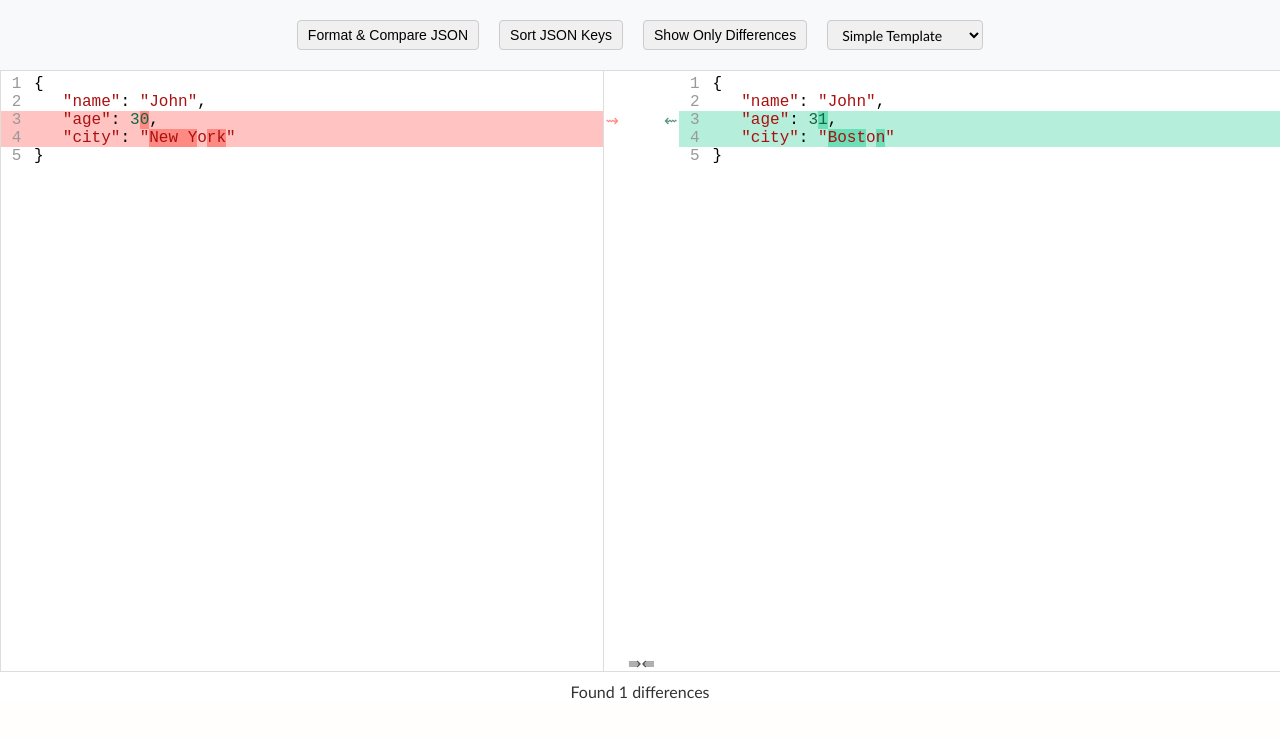
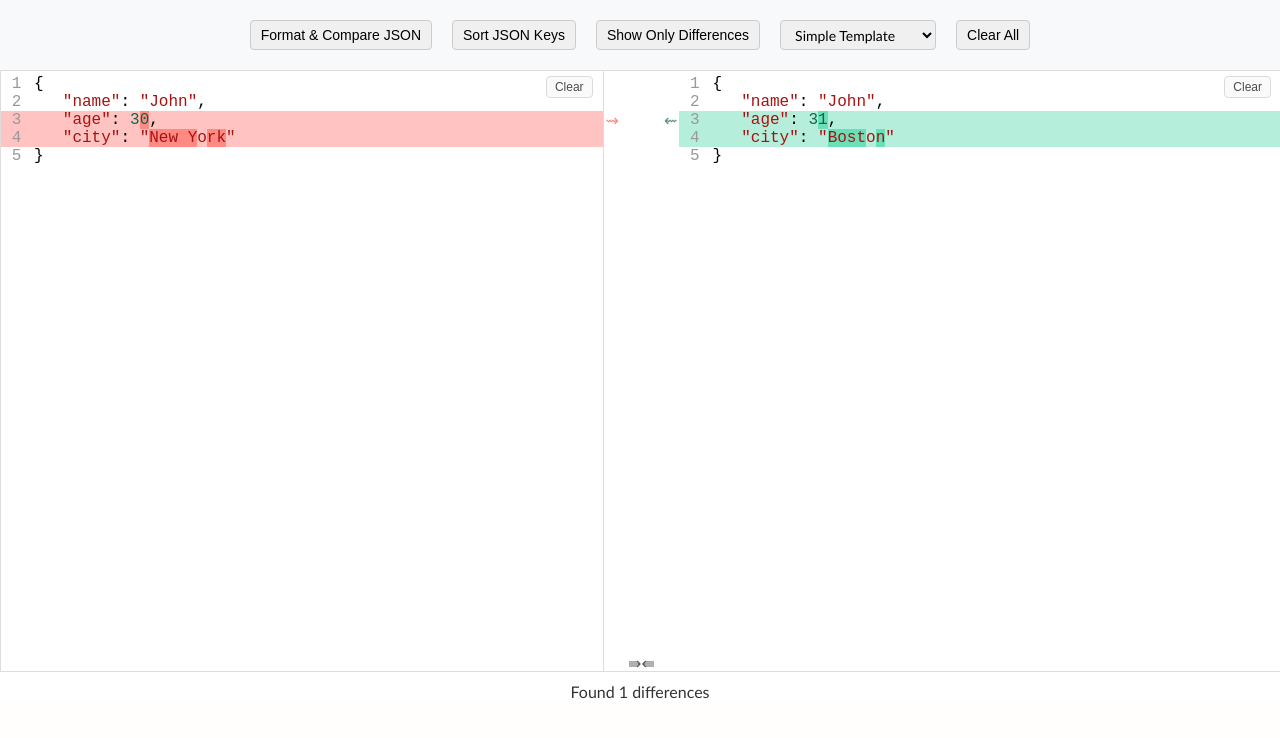
Before and after one commit to dipenparmar12/json_compair, a plain HTML site: page index.html in a window 1280 px wide. Drawn offline with Linux system fonts and the light colour scheme.

Commit message:
feat: Add Clear All and individual clear buttons for JSON editors to enhance user experience

```diff
--- a/index.html
+++ b/index.html
@@ -161,6 +161,34 @@
         .CodeMirror-merge-pane.show-diffs-only .CodeMirror-merge-l-chunk .CodeMirror-line:last-child {
             border-bottom: 1px solid #eee;
             padding-bottom: 5px;
+        }
+
+        /* Clear button styling */
+        .clear-btn {
+            position: absolute;
+            top: 5px;
+            z-index: 100;
+            background-color: #f8f9fa;
+            border: 1px solid #ccc;
+            border-radius: 4px;
+            padding: 3px 8px;
+            font-size: 12px;
+            cursor: pointer;
+            opacity: 0.7;
+            transition: opacity 0.2s;
+        }
+
+        .clear-btn:hover {
+            opacity: 1;
+            background-color: #e9ecef;
+        }
+
+        .clear-btn-left {
+            right: 10px;
+        }
+
+        .clear-btn-right {
+            right: 10px;
         }
     </style>
 </head>
@@ -442,12 +470,65 @@ controls.insertBefore(showDiffsBtn, scrollLockBtn.nextSibling);
             };
             controls.appendChild(templateSelect);
 
+            // Add Clear All button
+            const clearAllBtn = document.createElement('button');
+            clearAllBtn.className = 'toggle-button';
+            clearAllBtn.textContent = 'Clear All';
+            clearAllBtn.style.display = 'none'; // Initially hidden
+            clearAllBtn.onclick = () => {
+                leftEditor.setValue('');
+                rightEditor.setValue('');
+                updateDiffStatus(mv);
+            };
+            controls.appendChild(clearAllBtn);
+
+            // Add individual clear buttons to each pane
+            function addClearButton(editor, side) {
+                const wrapper = editor.getWrapperElement();
+                const clearBtn = document.createElement('button');
+                clearBtn.className = `clear-btn clear-btn-${side}`;
+                clearBtn.textContent = 'Clear';
+                clearBtn.style.display = 'none'; // Initially hidden
+                clearBtn.onclick = (e) => {
+                    e.stopPropagation();
+                    editor.setValue('');
+                    updateDiffStatus(mv);
+                };
+
+                // Insert the button inside the editor's wrapper
+                wrapper.parentNode.style.position = 'relative';
+                wrapper.parentNode.appendChild(clearBtn);
+
+                return clearBtn;
+            }
+
+            // Add clear buttons to both editors
+            const leftClearBtn = addClearButton(leftEditor, 'left');
+            const rightClearBtn = addClearButton(rightEditor, 'right');
+
+            // Function to update button visibility based on content
+            function updateClearButtonsVisibility() {
+                const leftContent = leftEditor.getValue().trim();
+                const rightContent = rightEditor.getValue().trim();
+
+                // Individual clear buttons
+                leftClearBtn.style.display = leftContent ? 'block' : 'none';
+                rightClearBtn.style.display = rightContent ? 'block' : 'none';
+
+                // Clear All button - only visible if at least one editor has content
+                clearAllBtn.style.display = (leftContent || rightContent) ? 'inline-block' : 'none';
+            }
+
+            // Set initial button visibility based on initial content
+            updateClearButtonsVisibility();
+
             // Auto-save content changes
             const saveContent = () => {
                 StorageManager.saveToStorage(
                     leftEditor.getValue(),
                     rightEditor.getValue()
                 );
+                updateClearButtonsVisibility();
             };
 
             leftEditor.on("change", (instance, changeObj) => {
```
